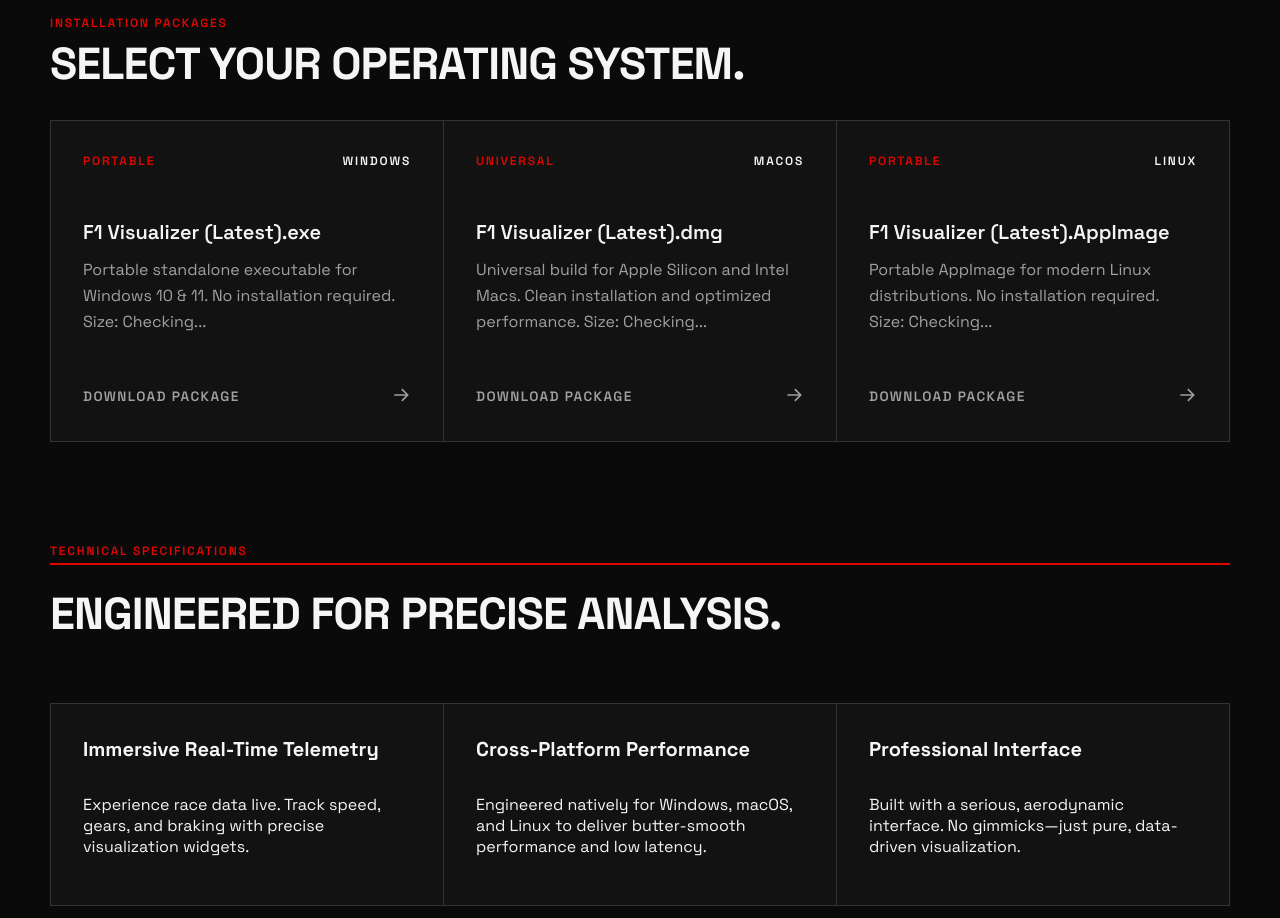
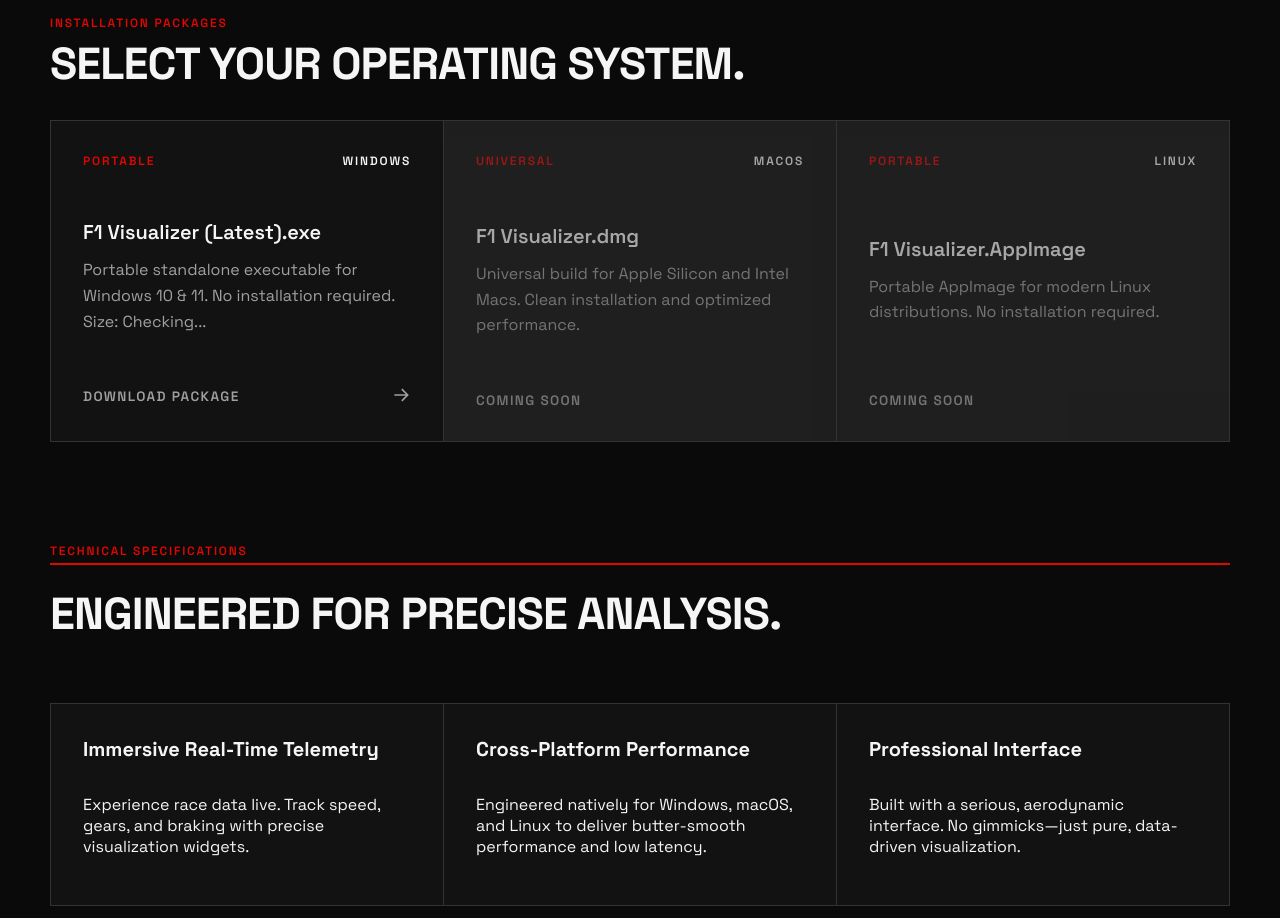
Before and after one commit to PI-Prasaad-Krishna/FormulaOne-replayer, a React (Vite) app in the folder website/: page / in a window 1280 px wide. Shown: the part 880-1798 px from the top of the page. Built offline with nearby package versions, Linux system fonts and the light colour scheme; no server answers.

Commit message:
Minor website changes

```diff
--- a/website/src/App.jsx
+++ b/website/src/App.jsx
@@ -79,20 +79,23 @@ function App() {
       details: `Portable standalone executable for Windows 10 & 11. No installation required. Size: ${getDownloadSize('.exe')}`,
       badge: 'Portable',
       href: getDownloadUrl('.exe'),
+      comingSoon: false,
     },
     {
       name: 'macOS',
-      filename: `F1 Visualizer (${latestVersion}).dmg`,
-      details: `Universal build for Apple Silicon and Intel Macs. Clean installation and optimized performance. Size: ${getDownloadSize('.dmg')}`,
+      filename: `F1 Visualizer.dmg`,
+      details: `Universal build for Apple Silicon and Intel Macs. Clean installation and optimized performance.`,
       badge: 'Universal',
-      href: getDownloadUrl('.dmg'),
+      href: '#',
+      comingSoon: true,
     },
     {
       name: 'Linux',
-      filename: `F1 Visualizer (${latestVersion}).AppImage`,
-      details: `Portable AppImage for modern Linux distributions. No installation required. Size: ${getDownloadSize('.AppImage')}`,
+      filename: `F1 Visualizer.AppImage`,
+      details: `Portable AppImage for modern Linux distributions. No installation required.`,
       badge: 'Portable',
-      href: getDownloadUrl('.AppImage'),
+      href: '#',
+      comingSoon: true,
     },
   ];
 
@@ -198,11 +201,12 @@ function App() {
             {downloads.map((item) => (
               <a
                 key={item.name}
-                className="download-card"
+                className={`download-card ${item.comingSoon ? 'coming-soon' : ''}`}
                 href={item.href}
-                target="_blank"
+                target={item.comingSoon ? "_self" : "_blank"}
                 rel="noreferrer"
                 data-reveal
+                style={item.comingSoon ? { pointerEvents: 'none', opacity: 0.6 } : {}}
               >
                 <div className="download-card-top">
                   <span className="download-badge">{item.badge}</span>
@@ -215,12 +219,14 @@ function App() {
                 </div>
 
                 <div className="download-footer">
-                  <span>Download Package</span>
-                  <span aria-hidden="true">
-                    <svg viewBox="0 0 24 24">
-                      <path d="M13 5l7 7-7 7M20 12H4" />
-                    </svg>
-                  </span>
+                  <span>{item.comingSoon ? "Coming Soon" : "Download Package"}</span>
+                  {!item.comingSoon && (
+                    <span aria-hidden="true">
+                      <svg viewBox="0 0 24 24">
+                        <path d="M13 5l7 7-7 7M20 12H4" />
+                      </svg>
+                    </span>
+                  )}
                 </div>
               </a>
             ))}
```
